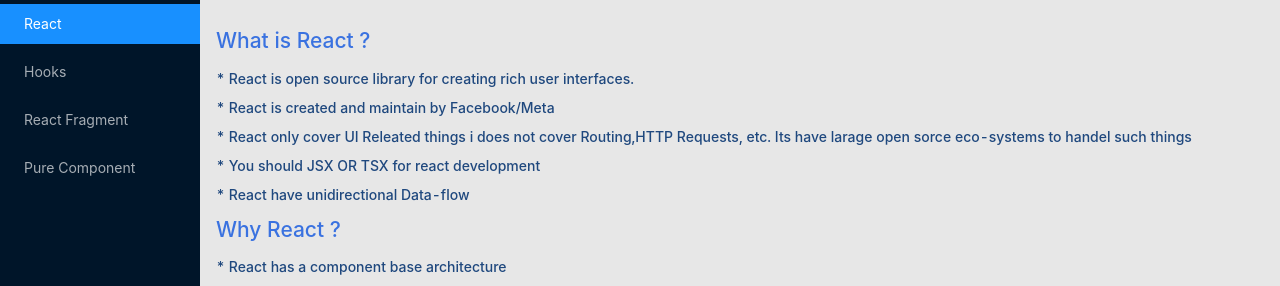
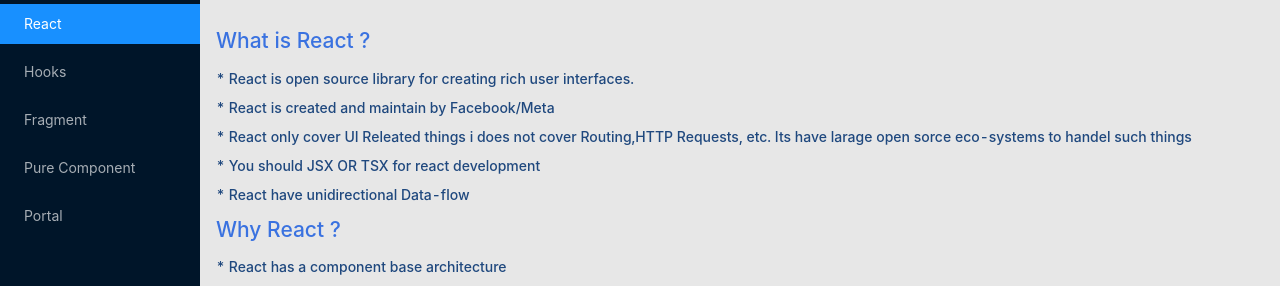
Before and after one commit to MisterCommit/react-core-practice, a React (Create React App) app: page / in a window 1280 px wide. Shown: the top 286 px of the page. Built offline with nearby package versions, Linux system fonts and the light colour scheme.

Commit message:
add portal

```diff
--- a/public/index.html
+++ b/public/index.html
@@ -29,6 +29,7 @@
   <body>
     <noscript>You need to enable JavaScript to run this app.</noscript>
     <div id="root"></div>
+    <div id="portal"></div>
     <!--
       This HTML file is a template.
       If you open it directly in the browser, you will see an empty page.
--- a/src/Content.js
+++ b/src/Content.js
@@ -4,6 +4,7 @@
 import FragmentCompontnt from "./component/fragment/ParentComponent";
 import ReactExplain from "./component/react/ReactExplain";
 import ReactHooks from "./component/hooks/ReactHooks";
+import Portal from "./component/portal/Portal";
 
 class Content extends Component {
   renderChild = () => {
@@ -12,10 +13,12 @@
       return <ReactExplain />;
     } else if (this.props.selected === "Hooks") {
       return <ReactHooks />;
-    } else if (this.props.selected === "React Fragment") {
+    } else if (this.props.selected === "Fragment") {
       return <FragmentCompontnt />;
     } else if (this.props.selected === "Pure Component") {
       return <PureComponent />;
+    } else if (this.props.selected === "Portal") {
+      return <Portal />;
     }
   };
 
--- a/src/common/constent.js
+++ b/src/common/constent.js
@@ -5,12 +5,16 @@
   {
     titile: "Hooks",
   },
+
   {
-    titile: "React Fragment",
+    titile: "Fragment",
   },
   {
     titile: "Pure Component",
   },
+  {
+    titile: "Portal",
+  },
 ];
 
 export { sidebarlist };
--- /dev/null
+++ b/src/component/portal/Portal.js
@@ -0,0 +1,56 @@
+import React, { Component } from "react";
+import { createPortal } from "react-dom";
+
+function Child() {
+  return createPortal(
+    <div
+      style={{
+        zIndex: 99,
+        width: 800,
+        height: 500,
+        position: "absolute",
+        background: "#f7f7f7",
+        display: "flex",
+        justifyContent: "center",
+        alignItems: "center",
+        top: 200,
+        left: 400,
+        boxShadow: "0px 10px 5px #000",
+      }}
+    >
+      <h1 style={{ textAlign: "center", padding: 50 }}>
+        You can check using inspect element this render out side of root div
+      </h1>
+    </div>,
+    document.getElementById("portal")
+  );
+}
+
+export default class Portal extends Component {
+  constructor(props) {
+    super(props);
+
+    this.state = {
+      ShowModal: false,
+    };
+  }
+  render() {
+    return (
+      <div>
+        <h1>Portal</h1>
+        <h4>Portal Provide a way to render child out side of DOM node </h4>
+        <h4>This Modal Render out side of DOM</h4>
+        <button
+          onClick={() => {
+            this.setState({
+              ShowModal: !this.state.ShowModal,
+            });
+          }}
+        >
+          Show Modal
+        </button>
+        {this.state.ShowModal && Child()}
+      </div>
+    );
+  }
+}
```
